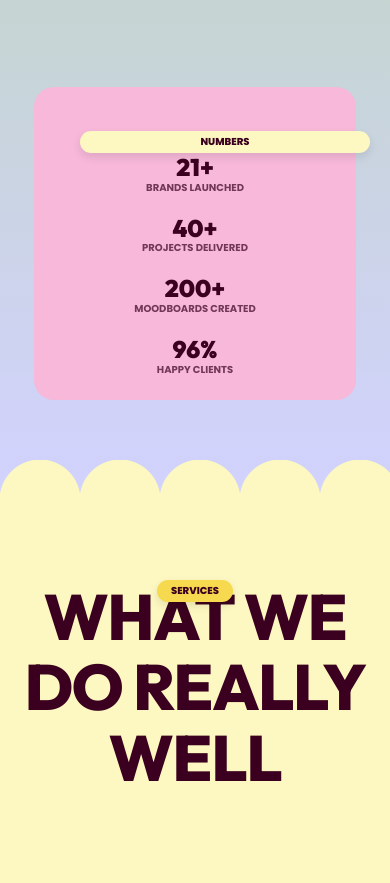
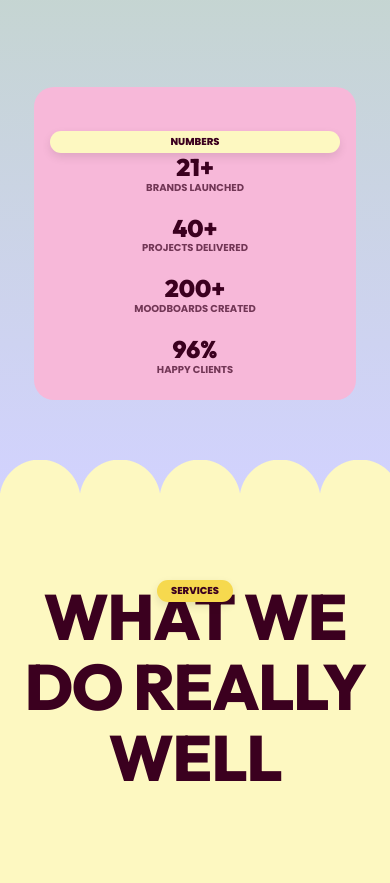
Before and after one commit to omkar2446/web-craft, a React (Vite) app in the folder frontend/: page / in a window 390 px wide. Shown: the part 1020-1903 px from the top of the page. Built offline with nearby package versions, Linux system fonts and the light colour scheme.

Commit message:
branding section changed

```diff
--- a/frontend/src/components/Brands.css
+++ b/frontend/src/components/Brands.css
@@ -155,9 +155,16 @@
   .stats-bar {
     flex-wrap: wrap;
     gap: 30px;
+    padding-top: 50px;
   }
 
   .stat-item {
     flex: 1 1 40%;
   }
+
+  .badge-numbers {
+    left: 0;
+    right: 0;
+    margin-inline: auto;
+  }
 }
```
